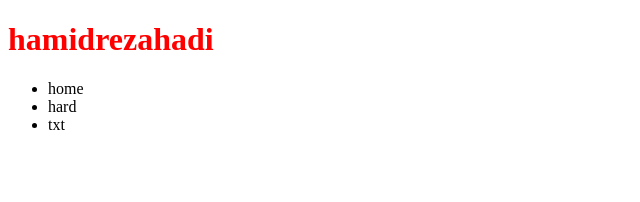
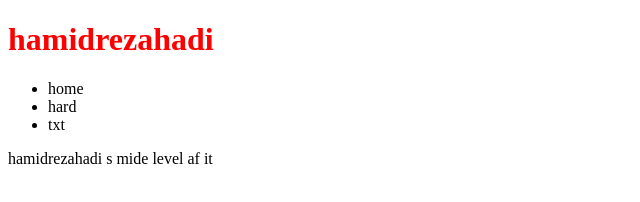
Before and after one commit to hamidrezahadi/gitproject1, a plain HTML site: page index.html in a window 1280 px wide. Shown: the whole page, without its empty margins (0-640 px from the left). Drawn offline with Linux system fonts and the light colour scheme.

Commit message:
addedphami.html

```diff
--- a/index.html
+++ b/index.html
@@ -16,6 +16,9 @@
             <li>txt</li>
          </ul>
     </nav>
+    <div class="con">
+        <div><p>hamidrezahadi s mide level af it</p></div>
+    </div>
 
 </body>
 </html>
```
